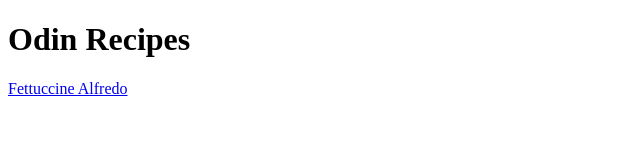
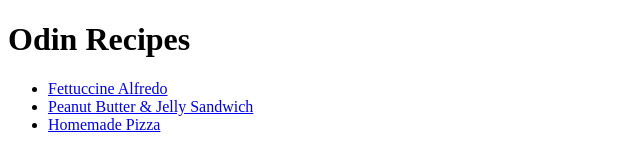
Before and after one commit to medouzala1/odin-recipes, a plain HTML site: page index.html in a window 1280 px wide. Shown: the whole page, without its empty margins (0-640 px from the left). Drawn offline with Linux system fonts and the light colour scheme.

Commit message:
Edit index.html to add recipe links

```diff
--- a/index.html
+++ b/index.html
@@ -6,6 +6,10 @@
     </head>
     <body>
         <h1>Odin Recipes</h1>
-        <a href="recipes/fettuccine-alfredo.html">Fettuccine Alfredo</a>
+        <ul>
+            <li><a href="recipes/fettuccine-alfredo.html">Fettuccine Alfredo</a></li>
+            <li><a href="recipes/peanut-butter-jelly.html">Peanut Butter & Jelly Sandwich</a></li>
+            <li><a href="recipes/homemade-pizza.html">Homemade Pizza</a></li>
+        </ul>
     </body>
 </html>
```
